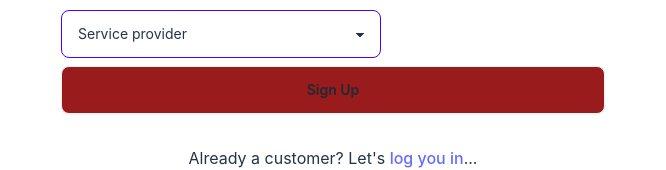
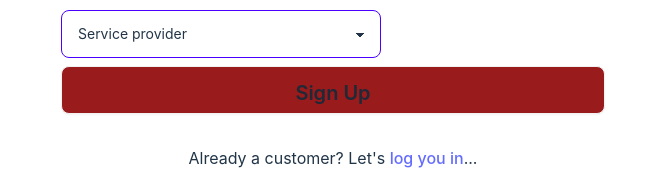
Before and after one commit to chalolowa/Roadside_Rescue_webapp, a React (Vite) app in the folder frontend/: page /register in a window 1280 px wide. Shown: the part 544-714 px from the top of the page, without its empty margins (307-973 px from the left). Built offline with nearby package versions, Linux system fonts and the light colour scheme; no server answers.

Commit message:
On branch main  Changes to be committed: 	modified:   frontend/src/pages/Register.jsx 	modified:   frontend/src/services/AuthService.js

```diff
--- a/frontend/src/pages/Register.jsx
+++ b/frontend/src/pages/Register.jsx
@@ -114,7 +114,7 @@ const Register = () => {
               <option value="customer">Customer</option>
             </select>
           </div>
-          <button type="submit" className="btn bg-red-800">
+          <button type="submit" className="btn bg-red-800 text-xl">
             Sign Up
           </button>
         </form>
--- a/frontend/src/services/AuthService.js
+++ b/frontend/src/services/AuthService.js
@@ -1,12 +1,12 @@
 import { createUserWithEmailAndPassword, signInWithEmailAndPassword, signOut } from 'firebase/auth'
 import { auth, db } from '../../utils/firebase'
-import { doc, setDoc } from 'firebase/firestore';
+import { addDoc, collection } from 'firebase/firestore';
 
 export const register = async (email, password) => {
     try {
         const userCredential = await createUserWithEmailAndPassword(auth, email, password);
         const user = userCredential.user;
-        await setDoc(doc(db, 'users', user.uid), {
+        await addDoc(collection(db, 'users'), {
             fullName,
             email,
             password,
```
